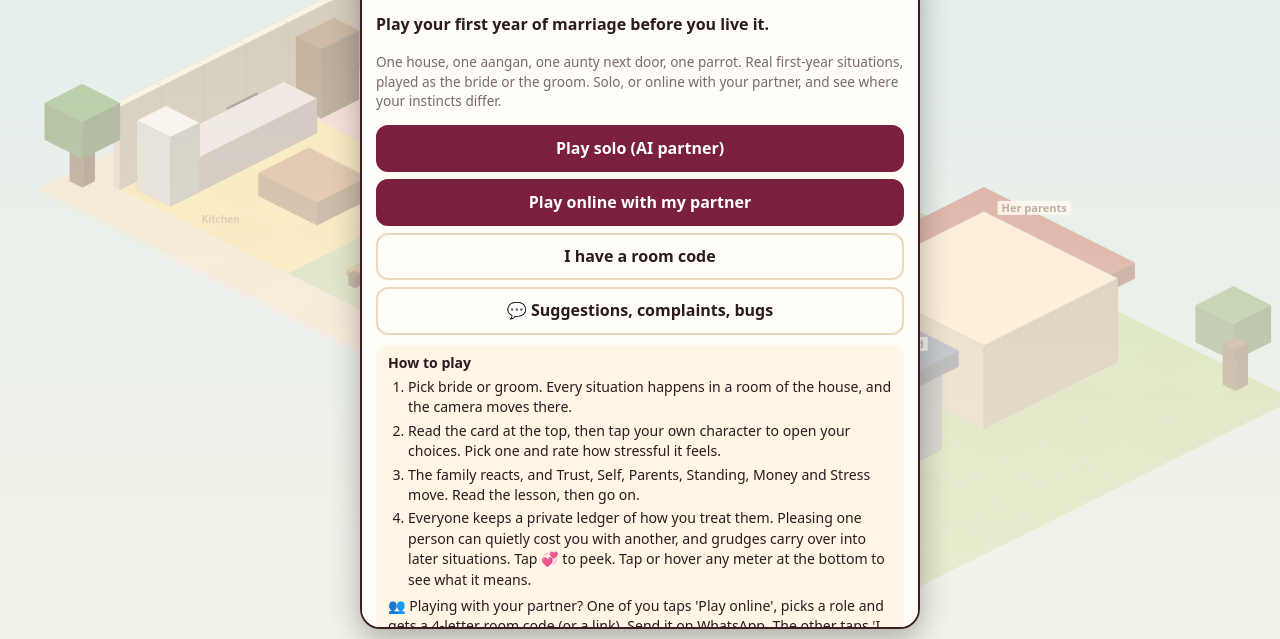
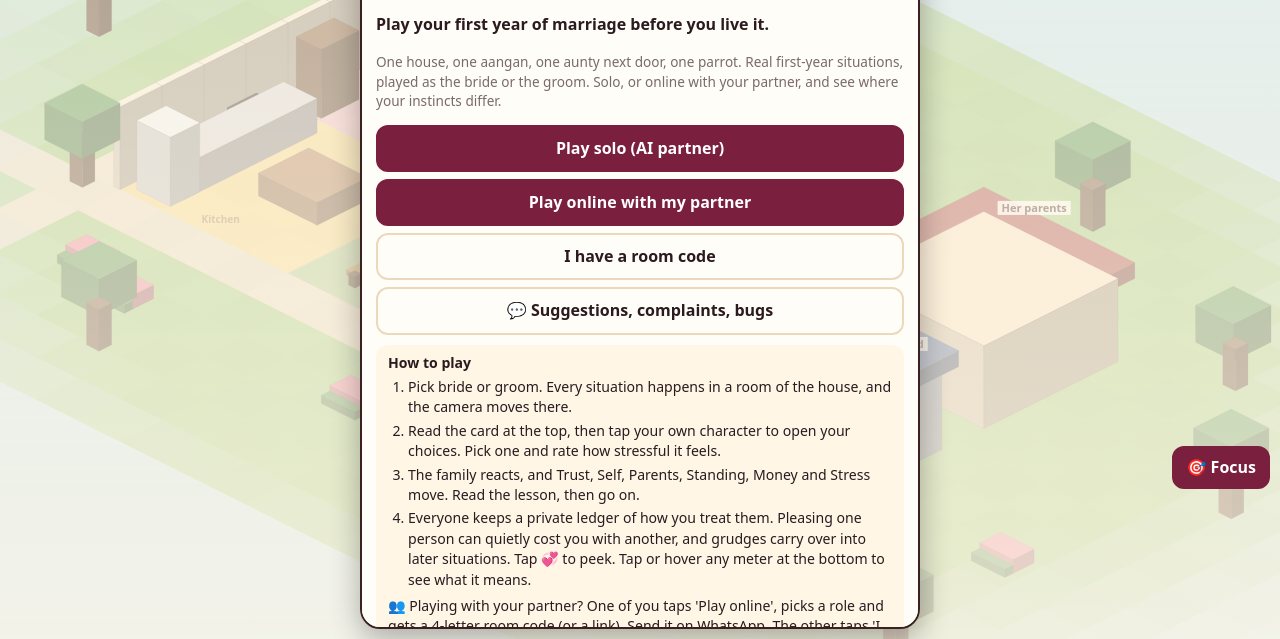
Before and after one commit to fmabbas-ux/south-asian-marriage-onboarding, a plain HTML site: page game/index.html in a window 1280 px wide. Shown: the part 161-800 px from the top of the page. Drawn offline with Linux system fonts and the light colour scheme; animation ran at ten frames a second; a web font is replaced by a local one.

Commit message:
v0.10: bigger world, smooth edges, pan/zoom camera with focus reset, feedback word counter (FB-20261111-4N72)
Co-Authored-By: Claude Sonnet 5.5 <noreply@anthropic.com>
Claude-Session: https://claude.ai/code/session_01HmvgPVwTDs12LWZ3drov3R

```diff
--- a/game/i18n.js
+++ b/game/i18n.js
@@ -39,7 +39,7 @@ notfound:["Room {c} not found. Check the code with your partner.","کمرہ {c}
 connprob:["Connection problem: {e}","رابطے میں مسئلہ: {e}"],
 loaderr:["Could not load the online service. Check your connection, or play solo.","آن لائن سروس لوڈ نہیں ہو سکی۔ انٹرنیٹ چیک کریں یا اکیلے کھیلیں۔"],
 discon:["Your partner disconnected. The game continues with an AI partner.","آپ کا ساتھی جدا ہو گیا۔ کھیل کمپیوٹر ساتھی کے ساتھ جاری ہے۔"],
-foot:["Prototype v0.9. For learning, not a substitute for counselling or legal advice.","ابتدائی ورژن 0.9۔ سیکھنے کے لیے ہے، مشورے یا قانونی رہنمائی کا متبادل نہیں۔"],
+foot:["Prototype v0.10. For learning, not a substitute for counselling or legal advice.","ابتدائی ورژن 0.10۔ سیکھنے کے لیے ہے، مشورے یا قانونی رہنمائی کا متبادل نہیں۔"],
 chip:["{n} / {m}","{n} / {m}"],
 tapme:["Tap your character {e} to choose","اپنے کردار {e} پر ٹیپ کر کے چنیں"],
 choose:["Choose","چنیں"],
@@ -168,6 +168,7 @@ fbAgain:["Send another","ایک اور بھیجیں"]
 };for(var _g in _F)T[_g]=_F[_g];
 
 T.grudgeT=["Grudge:","گلہ:"];T.grudgeD=["you finished without a treasure you hoped for, so the resentment carries into the next year (stress up, trust down).","آپ کی امید کا کوئی خزانہ نہ ملا، اس لیے ناراضگی اگلے سال میں بھی ساتھ رہے گی (تناؤ بڑھا، اعتماد گھٹا)۔"];
+T.rfBtn=["Focus","فوکس"];T.fbWords=["words","الفاظ"];
 var _G={
 prevly:["Previously:","پچھلی بار:"],
 rc_g:["In {t}, you both handled it well.","{t} میں آپ دونوں نے اچھے سے سنبھالا۔"],
--- a/game/index.html
+++ b/game/index.html
@@ -18,7 +18,7 @@ html,body{margin:0;height:100%;overflow:hidden;background:#bfe3f3;color:var(--in
 body.ur .bub,body.ur .sheet,body.ur #hud{direction:rtl;font-family:"Noto Nastaliq Urdu","Jameel Noori Nastaleeq",serif;line-height:2}
 body.ur .ltr{direction:ltr;text-align:left;font-family:system-ui,-apple-system,"Segoe UI",Roboto,sans-serif;line-height:1.45}
 #game{position:fixed;inset:0}
-#cv{position:absolute;inset:0;width:100%;height:100%;display:block;touch-action:manipulation}
+#cv{position:absolute;inset:0;width:100%;height:100%;display:block;touch-action:none}
 #topbar{position:absolute;top:0;left:0;right:0;display:flex;gap:6px;align-items:center;padding:calc(6px + env(safe-area-inset-top)) 8px 4px;z-index:8;pointer-events:none}
 #topbar>*{pointer-events:auto}
 .chip{background:rgba(255,253,248,.92);color:#2b1a1f;border-radius:99px;padding:3px 12px;font-size:.8rem;font-weight:700;box-shadow:0 1px 4px rgba(0,0,0,.2)}
@@ -165,7 +165,7 @@ function title(c){return LG=="ur"&&c.u?c.u:c.t}
 
 /* ===================== RENDERER (isometric blocks) ===================== */
 var TW=44,T0=0,cv=document.getElementById("cv"),g=cv.getContext("2d"),W=300,H=500,DPR=1;
-var cam={x:9.4,y:5,z:.6,oy:0},ct={x:9.4,y:5,z:.6,oy:0},stage={room:null,kh:0,shake:0,jt:0,foc:{cx:9.4,cy:5,w:19,h:10}},hint=null;
+var man={on:0,idle:0,ptr:{},d0:0,mv:0,sx:0,sy:0},auto={x:9.4,y:5,z:.6,oy:0};var cam={x:9.4,y:5,z:.6,oy:0},ct={x:9.4,y:5,z:.6,oy:0},stage={room:null,kh:0,shake:0,jt:0,foc:{cx:9.4,cy:5,w:19,h:10}},hint=null;
 function rs(){DPR=Math.min(2,window.devicePixelRatio||1);W=cv.clientWidth||300;H=cv.clientHeight||500;cv.width=W*DPR;cv.height=H*DPR}
 function P(x,y,z){var s=TW*cam.z;return[W/2+(x-cam.x-(y-cam.y))*s/2,H/2+cam.oy+(x-cam.x+y-cam.y)*s/4-z*s*.55]}
 function K(c,f){return"rgb("+(c[0]*f|0)+","+(c[1]*f|0)+","+(c[2]*f|0)+")"}
@@ -188,14 +188,15 @@ B(6,6.2,.25,1.5,2.4,.1,[202,152,72]);[[6,6.2],[7.35,6.2],[6,8.4],[7.35,8.4]].for
 
 B(13.8,1.2,0,3.2,3.2,1.8,[246,226,192]);B(13.6,1,1.8,3.6,3.6,.35,[162,62,62]);B(13.8,4.15,0,.5,.05,.9,[82,52,42]);
 B(13.8,5.4,0,3.2,3.2,1.8,[192,216,242]);B(13.6,5.2,1.8,3.6,3.6,.35,[62,92,152]);B(13.8,8.6,0,.5,.05,.9,[82,52,42]);
-B(.2,9.1,0,.3,.3,.9,[110,76,52]);B(-.1,8.8,.9,.9,.9,.8,[72,142,72]);B(18.8,.2,0,.3,.3,.9,[110,76,52]);B(18.45,-.1,.9,.9,.9,.8,[72,142,72]);
+B(.2,9.1,0,.3,.3,.9,[110,76,52]);B(-.1,8.8,.9,.9,.9,.8,[72,142,72]);B(18.8,.2,0,.3,.3,.9,[110,76,52]);B(18.45,-.1,.9,.9,.9,.8,[72,142,72]);[[-2.5,-1.5],[-1.5,11],[4,12.5],[11,12],[21,10.5],[21.5,3],[7,-2.5],[13,-2.2],[-3.5,5]].forEach(function(p){B(p[0]+.3,p[1]+.3,0,.3,.3,.9,[110,76,52]);B(p[0]-.15,p[1]-.15,.9,.9,.9,.8,[72,142,72])});[[2,10.8],[3.2,11.2],[8.5,11],[16,11.4],[20,7]].forEach(function(p){B(p[0],p[1],0,.8,.5,.3,[232,122,152]);B(p[0],p[1]+.5,0,.8,.2,.18,[72,142,72])});
 })();
 function ground(){
 var pulse=.2+.1*Math.sin(T0*3);
-for(var y=0;y<10;y++)for(var x=0;x<20;x++){var c,k=(x+y)%2?.985:1,inH=x>=1&&x<=9&&y>=1&&y<=8;
+for(var y=-5;y<15;y++)for(var x=-5;x<25;x++){var c,k=(x+y)%2?.985:1,inH=x>=1&&x<=9&&y>=1&&y<=8;
 if(x>=10&&x<=12&&(y==3||y==7))c=[206,196,176];else if(inH)c=RM[roomAt(x,y)].c;else if(x<=9&&(x==0||y==0||y==9))c=[228,216,192];else c=[152,202,122];
 if(stage.room){if(inH&&roomAt(x,y)!=stage.room)k*=.74;else if(!inH)k*=.82}
-pl([P(x,y,0),P(x+1,y,0),P(x+1,y+1,0),P(x,y+1,0)],K(c,k),false)}
+var dd=Math.hypot(x+.5-9.5,(y+.5-5)*1.25),fd=Math.max(0,Math.min(1,(dd-11)/4.5));if(fd>0){c=[c[0]+(196-c[0])*fd,c[1]+(228-c[1])*fd,c[2]+(246-c[2])*fd]}
+var tc=K(c,k),q=[P(x,y,0),P(x+1,y,0),P(x+1,y+1,0),P(x,y+1,0)];g.beginPath();g.moveTo(q[0][0],q[0][1]);g.lineTo(q[1][0],q[1][1]);g.lineTo(q[2][0],q[2][1]);g.lineTo(q[3][0],q[3][1]);g.closePath();g.fillStyle=tc;g.fill();g.strokeStyle=tc;g.lineWidth=.8;g.lineJoin="round";g.stroke()}
 if(!stage.room&&!stage.kh){g.font="600 10px system-ui,sans-serif";g.textAlign="center";g.fillStyle="rgba(70,40,40,.5)";[["Bedroom",3,4.5],["Living room",7.5,4.5],["Kitchen",3,8.6],["Courtyard",7.5,8.6]].forEach(function(l){var q=P(l[1],l[2],0);g.fillText(l[0],q[0],q[1])})}
 if(stage.room){var r=RM[stage.room];pl([P(r.x,r.y,.02),P(r.x+r.w,r.y,.02),P(r.x+r.w,r.y+r.h,.02),P(r.x,r.y+r.h,.02)],"rgba(255,230,120,"+pulse+")",false)}}
 var CHR={},cat={x:6.5,y:6.5,tx:6.5,ty:6.5,t:0,emo:"",et:0,walk:0},parrot={say:"",st:0};
@@ -229,7 +230,7 @@ if(!stage.room&&!stage.kh){g.font="700 11px system-ui,sans-serif";g.textAlign="c
 hint=null;
 if(S&&V=="round"&&S.role){var pc=CHR[S.role=="B"?"bride":"groom"],pp=P(pc.x,pc.y,.7);hint={x:pp[0],y:pp[1]};
 if(S.phase=="intro"){var bb=Math.sin(T0*5)*4;g.strokeStyle="rgba(242,169,0,.95)";g.lineWidth=3;g.beginPath();g.ellipse(pp[0],pp[1]+.385*TW*cam.z,26+Math.sin(T0*5)*3,11,0,0,7);g.stroke();g.font="26px system-ui,sans-serif";g.textAlign="center";g.fillStyle="#000";g.fillText("👇",pp[0],pp[1]-52*cam.z-bb-12)}}}
-function update(dt){T0+=dt;var k=1-Math.pow(.004,dt);["x","y","z","oy"].forEach(function(q){cam[q]+=(ct[q]-cam[q])*k});
+function update(dt){T0+=dt;if(man.on){var np=Object.keys(man.ptr).length;if(!np){man.idle+=dt;if(man.idle>10)resetView()}else man.idle=0}var rfb=document.getElementById("rf");if(rfb&&rfb.hidden==!!man.on){rfb.hidden=!man.on;rfb.textContent="🎯 "+t("rfBtn")}var k=1-Math.pow(.004,dt);["x","y","z","oy"].forEach(function(q){cam[q]+=(ct[q]-cam[q])*k});
 Object.keys(CHR).forEach(function(id){var c=CHR[id],dx=c.tx-c.x,dy=c.ty-c.y,dd=Math.sqrt(dx*dx+dy*dy);if(dd>.04){var sp=Math.min(2.6*dt,dd);c.x+=dx/dd*sp;c.y+=dy/dd*sp;c.walk=1}else c.walk=0;c.et-=dt;if(c.et<=0)c.emo="";c.st-=dt;if(c.st<=0)c.say=""});
 if(stage.kh){stage.jt-=dt;if(stage.jt<=0){stage.jt=.8;Object.keys(CHR).forEach(function(id){if(CHR[id].show&&id!="bmom"&&id!="bdad"&&id!="aunty"){CHR[id].tx=3+Math.random()*6;CHR[id].ty=2+Math.random()*6}})}}
 cat.t-=dt;if(cat.t<=0&&!stage.catPin){cat.t=3+Math.random()*3;cat.tx=2+Math.random()*7;cat.ty=2+Math.random()*6}
@@ -243,7 +244,9 @@ var last=0;function frame(tm){var dt=Math.min(.05,(tm-last)/1000||0);last=tm;upd
 /* camera: fit the focus region into the free area between the top bubble and the bottom meters */
 function camTarget(tr,br){var f=stage.foc;tr=tr==null?52:tr;br=br==null?8:br;var freeH=Math.max(120,H-tr-br),fz=(tr+(H-br))/2,wh=stage.room?.9:.5;
 var sH=(stage.room?1.08:.95)*W/((f.w+f.h)/2),sV=.92*freeH/((f.w+f.h)/4+wh),s=Math.min(sH,sV,TW*2.8),wall=wh*s;
-ct.z=Math.max(.35,s/TW);ct.x=f.cx;ct.y=f.cy;ct.oy=fz+wall/2-H/2}
+auto={z:Math.max(.35,s/TW),x:f.cx,y:f.cy,oy:fz+wall/2-H/2};if(!man.on)applyAuto()}
+function applyAuto(){ct.z=auto.z;ct.x=auto.x;ct.y=auto.y;ct.oy=auto.oy}
+function resetView(){man.on=0;man.idle=0;applyAuto();var b=document.getElementById("rf");if(b)b.hidden=true}
 function fit(){var tr=52,br=8;if(V=="round"){var n=document.getElementById("narr");if(!n.hidden)tr=n.offsetTop+n.offsetHeight+4;br=document.getElementById("hud").offsetHeight+4}else if(V=="end"){br=document.getElementById("sheet").offsetHeight+16}camTarget(tr,br)}
 window.addEventListener("resize",function(){rs();fit()});
 function slots(room){var r=RM[room],cx=r.x+r.w/2,cy=r.y+r.h/2;return[[cx-.9,cy-.3],[cx+.5,cy+.5],[cx+1.3,cy-.8],[cx-1.5,cy+.9],[cx+.1,cy-1.3],[cx+1.7,cy+1.1],[cx-.2,cy+1.4]]}
@@ -393,17 +396,20 @@ menu('<div class="k"><div style="opacity:.8">'+t("endH")+'</div><h2>'+t("e"+ei+"
 function again(){S.seed=1+Math.floor(Math.random()*1e9);begin()}
 
 /* ===================== FEEDBACK ===================== */
-var FB=null,FBCATS=["suggestion","bug","content","complaint","safety","privacy","praise","other"],FBCTS=["none","email","whatsapp","phone","instagram","x","facebook","other"],VER="0.9";
+var FB=null,FBCATS=["suggestion","bug","content","complaint","safety","privacy","praise","other"],FBCTS=["none","email","whatsapp","phone","instagram","x","facebook","other"],VER="0.10";
 function escH(x){return String(x==null?"":x).replace(/&/g,"&amp;").replace(/</g,"&lt;").replace(/>/g,"&gt;").replace(/"/g,"&quot;")}
 function openFB(back){var keep=FB&&FB.st!="sent"?FB:null;FB=keep||{cat:"suggestion",msg:"",ct:"none",cv:"",ok:true,ctx:true,st:"form",err:"",id:"",n:7,back:back};FB.back=back;V="fb";render()}
 function fbBack(){V=(FB&&FB.back=="end"&&S&&S.ei!=null)?"end":"home";if(V=="home")stageHome();render()}
 function fbCtxObj(){var c={ver:VER,lang:LG,screen:FB.back};if(S&&S.role){c.mode=S.mode;c.role=S.role;c.round=S.pos+1;c.rounds=S.list?S.list.length:0}if(S&&S.ei!=null)c.ending="e"+S.ei;return c}
+var FBMAXW=150;function fbWords(v){var m=v.trim().match(/\S+/g);return m?m.length:0}
+function fbWc(v){return fbWords(v)+"/"+FBMAXW+" "+t("fbWords")}
+function fbW(el){var v=el.value;if(fbWords(v)>FBMAXW){var w=v.split(/(\s+)/),c=0,o="";for(var i=0;i<w.length;i++){if(/\S/.test(w[i])){c++;if(c>FBMAXW)break}o+=w[i]}v=o.replace(/\s+$/,"");el.value=v}FB.msg=v;var d=document.getElementById("fwc");if(d){d.textContent=fbWc(v);d.style.color=fbWords(v)>=FBMAXW?"#c0453f":""}}
 function fbValid(){var v=FB.cv.trim();if(FB.ct=="none"||!v)return true;if(FB.ct=="email")return/^[^@\s]+@[^@\s]+\.[^@\s]+$/.test(v);if(FB.ct=="whatsapp"||FB.ct=="phone")return v.replace(/\D/g,"").length>=7;return v.length>=2}
 function fbV(){var f=FB,h;
 if(f.st=="sent"){menu('<h2>'+t("fbT")+'</h2><div class="card">'+t(f.cv.trim()&&f.ct!="none"?"fbSent":"fbSentNC",{id:"<b>"+escH(f.id)+"</b>",n:f.n})+'</div><button class="btn alt" onclick="var b=FB.back;FB=null;openFB(b)">'+t("fbAgain")+'</button><button class="btn main" onclick="fbBack()">'+t("back")+"</button>");return}
 h='<h2>'+t("fbT")+'</h2><p class="mute">'+t("fbS")+'</p><label class="fl">'+t("fbCat")+'</label><select class="fi" onchange="FB.cat=this.value;render()">'+FBCATS.map(function(c){return'<option value="'+c+'"'+(f.cat==c?" selected":"")+">"+t("fc_"+c)+"</option>"}).join("")+"</select>";
 if(f.cat=="safety")h+='<div class="warn">'+t("fbSafe")+"</div>";
-h+='<label class="fl">'+t("fbMsg")+'</label><textarea class="fi" rows="5" maxlength="2000" placeholder="'+escH(t("fbMsgPh"))+'" oninput="FB.msg=this.value">'+escH(f.msg)+'</textarea>';
+h+='<label class="fl">'+t("fbMsg")+'</label><textarea class="fi" rows="5" maxlength="2000" placeholder="'+escH(t("fbMsgPh"))+'" oninput="fbW(this)">'+escH(f.msg)+'</textarea><div class="mute" id="fwc" style="text-align:right;font-size:.8rem">'+fbWc(f.msg)+"</div>";
 h+='<label class="fl">'+t("fbCt")+'</label><select class="fi" onchange="FB.ct=this.value;render()">'+FBCTS.map(function(c){return'<option value="'+c+'"'+(f.ct==c?" selected":"")+">"+t("ct_"+c)+"</option>"}).join("")+"</select>";
 if(f.ct!="none")h+='<input class="fi" id="fcv" maxlength="120" autocomplete="off" placeholder="'+escH(t("ctp_"+f.ct))+'" value="'+escH(f.cv)+'" oninput="FB.cv=this.value" style="margin-top:6px"><label class="fk"><input type="checkbox" '+(f.ok?"checked":"")+' onchange="FB.ok=this.checked"> '+t("fbOk")+"</label>";
 h+='<label class="fk"><input type="checkbox" '+(f.ctx?"checked":"")+' onchange="FB.ctx=this.checked"> '+t("fbCtx")+'</label><input class="hp" tabindex="-1" autocomplete="off" id="fhp" aria-hidden="true">';
@@ -438,7 +444,18 @@ if(S.cur&&!S.theirs[S.cur.id]){S.theirs[S.cur.id]=ai(S.cur);if(S.mine[S.cur.id])
 function replayOnline(){S.seed=1+Math.floor(Math.random()*1e9);if(NET)NET.send({t:"again",seed:S.seed});begin()}
 
 /* ===================== INPUT + BOOT ===================== */
-cv.addEventListener("pointerdown",function(e){if(V!="round"||S.phase!="intro"||!hint)return;var r=cv.getBoundingClientRect(),x=e.clientX-r.left,y=e.clientY-r.top;if(Math.hypot(x-hint.x,y-hint.y)<60)openOpts()});
+function manMove(dx,dy){var sc=TW*cam.z,a=2*dx/sc,b=4*dy/sc,wx=(a+b)/2,wy=(b-a)/2;ct.x=Math.max(-3,Math.min(22,ct.x-wx));ct.y=Math.max(-3,Math.min(13,ct.y-wy));cam.x=ct.x;cam.y=ct.y;man.on=1;man.idle=0}
+function manZoom(f,px,py){var nz=Math.max(.25,Math.min(2.4,ct.z*f));ct.z=cam.z=nz;man.on=1;man.idle=0}
+function tapHint(x,y){if(V!="round"||S.phase!="intro"||!hint)return;if(Math.hypot(x-hint.x,y-hint.y)<60)openOpts()}
+cv.addEventListener("pointerdown",function(e){man.ptr[e.pointerId]={x:e.clientX,y:e.clientY};try{cv.setPointerCapture(e.pointerId)}catch(_){}
+var ks=Object.keys(man.ptr);if(ks.length==1){man.mv=0;man.sx=e.clientX;man.sy=e.clientY}if(ks.length==2){var a=man.ptr[ks[0]],b=man.ptr[ks[1]];man.d0=Math.hypot(a.x-b.x,a.y-b.y);man.mv=99}});
+cv.addEventListener("pointermove",function(e){var pt=man.ptr[e.pointerId];if(!pt)return;var ks=Object.keys(man.ptr);
+if(ks.length==1){var dx=e.clientX-pt.x,dy=e.clientY-pt.y;man.mv+=Math.abs(dx)+Math.abs(dy);if(man.mv>8)manMove(dx,dy);pt.x=e.clientX;pt.y=e.clientY}
+else if(ks.length==2){pt.x=e.clientX;pt.y=e.clientY;var a=man.ptr[ks[0]],b=man.ptr[ks[1]],d=Math.hypot(a.x-b.x,a.y-b.y);if(man.d0>0&&d>0){manZoom(d/man.d0)}man.d0=d}});
+function pUp(e){var pt=man.ptr[e.pointerId];var n=Object.keys(man.ptr).length;delete man.ptr[e.pointerId];if(pt&&n==1&&man.mv<=8){var r=cv.getBoundingClientRect();tapHint(e.clientX-r.left,e.clientY-r.top)}var ks=Object.keys(man.ptr);if(ks.length==1){var q=man.ptr[ks[0]];man.sx=q.x;man.sy=q.y;man.mv=99}}
+cv.addEventListener("pointerup",pUp);cv.addEventListener("pointercancel",pUp);
+cv.addEventListener("wheel",function(e){e.preventDefault();manZoom(Math.exp(-e.deltaY*.0012))},{passive:false});
+(function(){var b=document.createElement("button");b.id="rf";b.hidden=true;b.className="btn main sm";b.style.cssText="position:fixed;right:10px;bottom:calc(150px + env(safe-area-inset-bottom));z-index:30;width:auto;padding:8px 12px";b.onclick=resetView;b.textContent="🎯 "+t("rfBtn");document.body.appendChild(b);var o=window.render;})();
 rs();stageHome();cam.z=ct.z=.5;requestAnimationFrame(frame);
 fresh();var qm=location.search.match(/room=([A-Za-z0-9]{4})/);if(qm){V="join";render();joinV(qm[1].toUpperCase());doJoin()}else render();
 </script>
```
